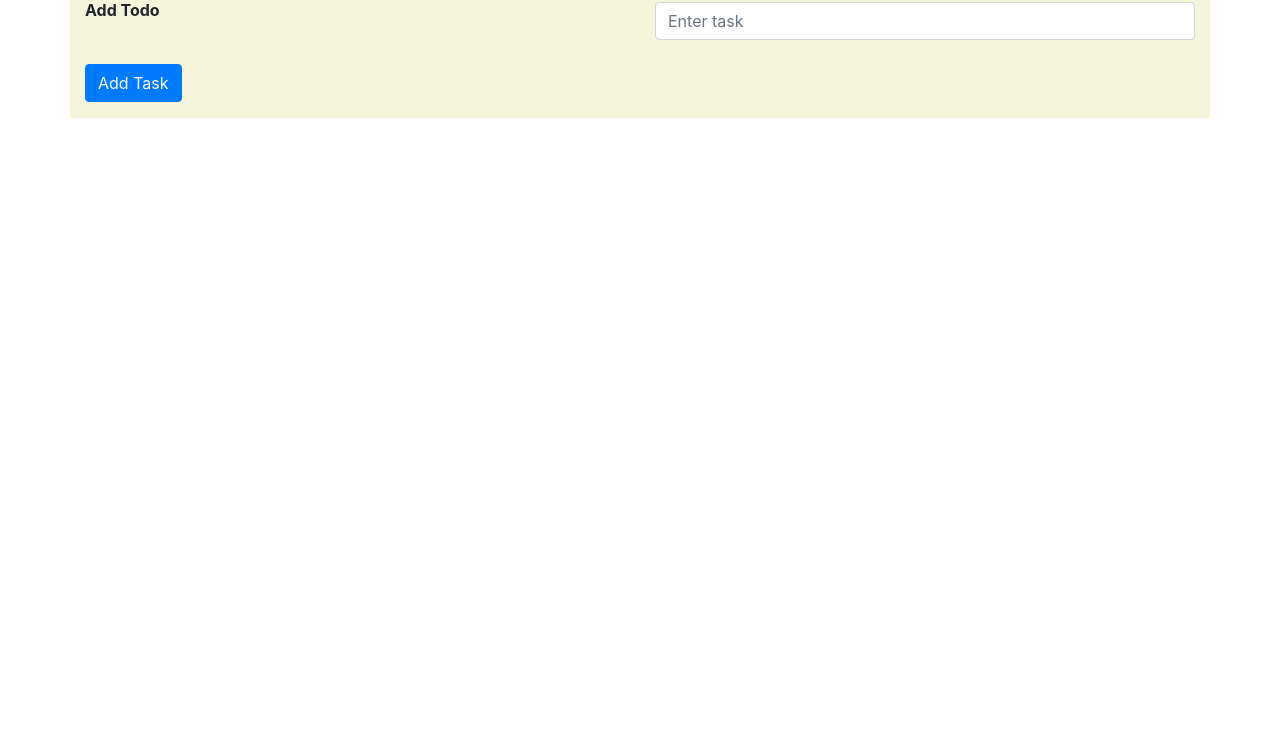
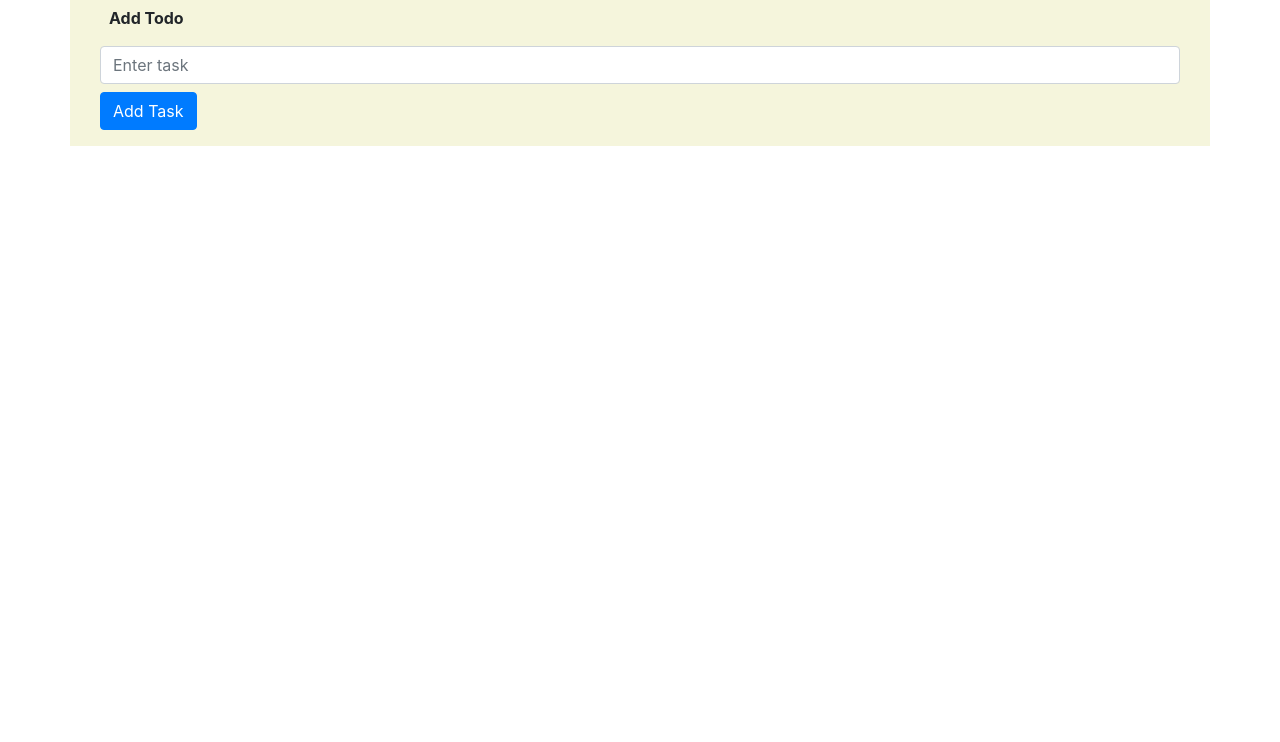
Before and after one commit to roeeash/roeeash.github.io, a plain HTML site: page index.html in a window 1280 px wide. Shown: the part 58-800 px from the top of the page. Drawn offline with nearby package versions, Linux system fonts and the light colour scheme.

Commit message:
feat(website): align items on index.html

```diff
--- a/index.html
+++ b/index.html
@@ -14,20 +14,21 @@
 </head>
 <body>
     <div class="container custom-container">
-    <h1 class="text-center">Todo List</h1>
+        <h1 class="text-center mb-3">Todo List</h1>
         <div class="row">
-        <div class="col-md-6 font-weight-bold">Add Todo</div>
-      <div class="col-md-6 mb-4 mt-1">
-        <input type="text" id="taskInput" class="form-control" placeholder="Enter task">
+          <div class="col">
+            <div class="font-weight-bold mb-3 ml-4">Add Todo</div>
+            <div class="col">
+              <input type="text" id="taskInput" class="form-control mb-2" placeholder="Enter task">
+              <button id="addTaskBtn" class="btn btn-primary">Add Task</button>
             </div>
-      <div class="col-md-6">
-        <button id="addTaskBtn" class="btn btn-primary">Add Task</button>
           </div>
         </div>
         <ul id="taskList" class="list-group mt-3">
           <!-- Todo tasks will be added dynamically here -->
         </ul>
       </div>
+
 
   <!-- jQuery -->
   <script src="https://code.jquery.com/jquery-3.6.0.min.js"></script>
```
Lines whose indentation alone changed are shown as unchanged.
